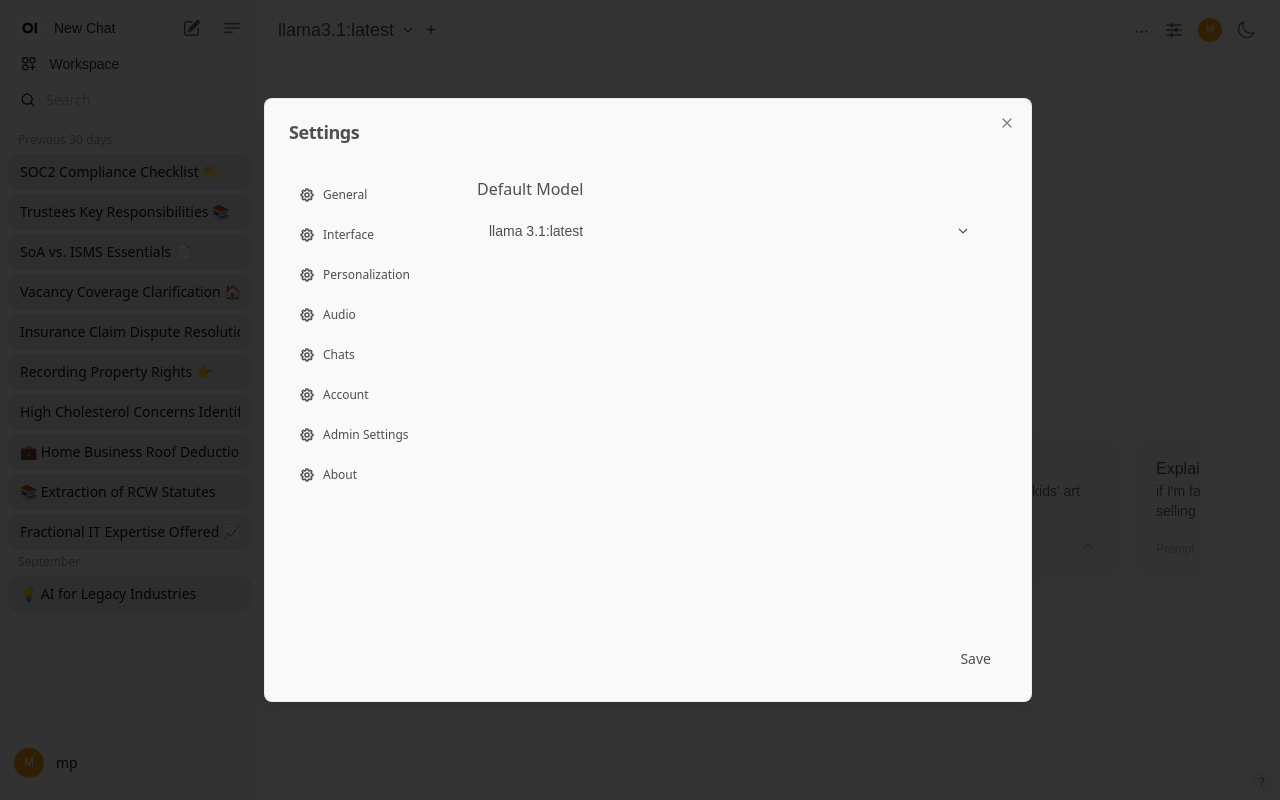
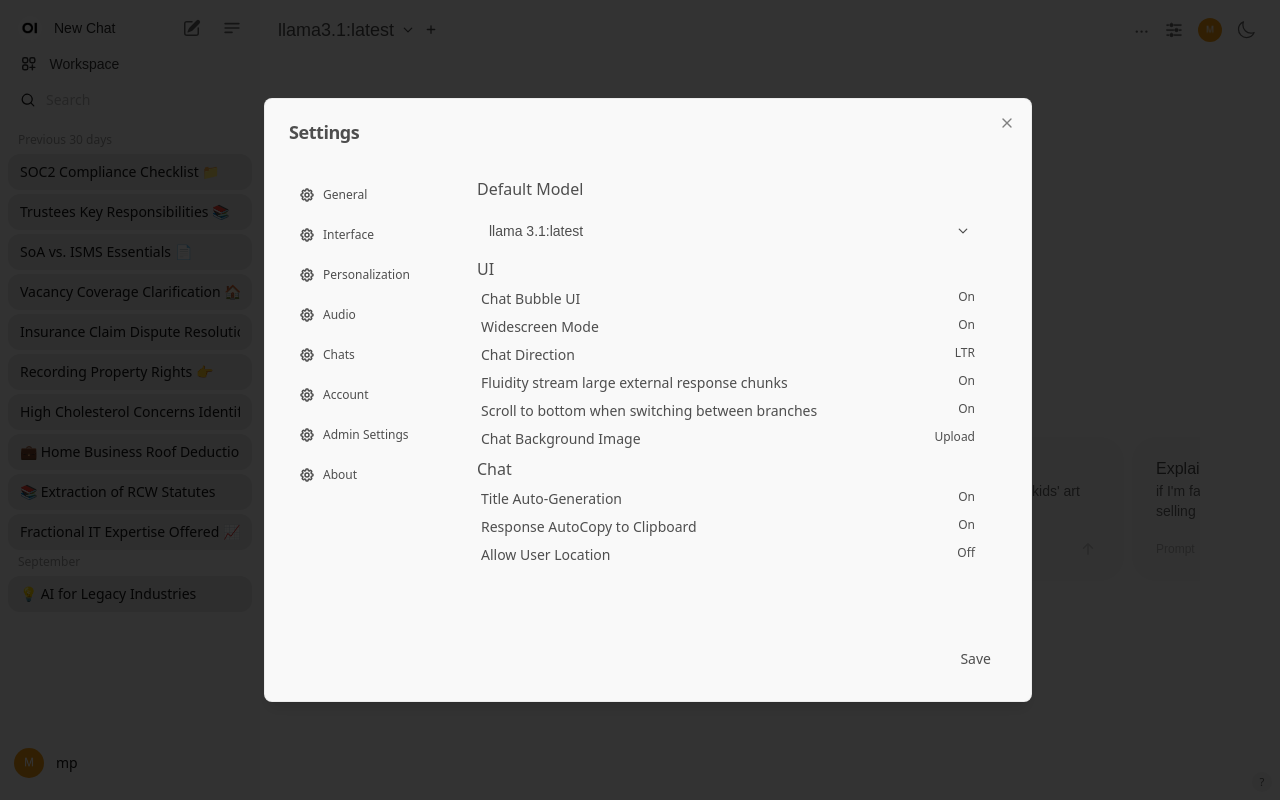
Before and after one commit to nuveminc/open-agent, a React (Vite) app: page / in a window 1280 px wide. Both pictures are taken after a click on the button "Interface". Built offline with nearby package versions, Linux system fonts and the light colour scheme; a web font is replaced by a local one.

Commit message:
feat: add interface settings

```diff
--- a/src/components/organisms/sidebar/profile/interface/interface-settings.tsx
+++ b/src/components/organisms/sidebar/profile/interface/interface-settings.tsx
@@ -1,5 +1,6 @@
 import { ModelSelector } from './model-selector';
 import { SettingsSection } from './settings-section';
+import { SettingsToggleContainer } from './settings-toggle-container';
 
 export const InterfaceSettings: React.FC<object> = () => {
   return (
@@ -8,6 +9,64 @@ export const InterfaceSettings: React.FC<object> = () => {
         {/* @TODO: need to fix content shifting with scrollbar display  */}
         <ModelSelector text="llama 3.1:latest" />
       </SettingsSection>
+      <SettingsSection title="UI">
+        <SettingsToggleContainer
+          label={'Chat Bubble UI'}
+          defaultValue={'On'}
+          options={['On', 'Off']}
+          onChange={() => {}}
+        />
+        <SettingsToggleContainer
+          label={'Widescreen Mode'}
+          defaultValue={'On'}
+          options={['On', 'Off']}
+          onChange={() => {}}
+        />
+        <SettingsToggleContainer
+          label={'Chat Direction'}
+          defaultValue={'LTR'}
+          options={['LTR', 'RTL']}
+          onChange={() => {}}
+        />
+        <SettingsToggleContainer
+          label={'Fluidity stream large external response chunks'}
+          defaultValue={'On'}
+          options={['On', 'Off']}
+          onChange={() => {}}
+        />
+        <SettingsToggleContainer
+          label={'Scroll to bottom when switching between branches'}
+          defaultValue={'On'}
+          options={['On', 'Off']}
+          onChange={() => {}}
+        />
+        <SettingsToggleContainer
+          label={'Chat Background Image'}
+          defaultValue={'Upload'}
+          options={['Upload', 'FIX']}
+          onChange={() => {}}
+        />
+      </SettingsSection>
+      <SettingsSection title="Chat">
+        <SettingsToggleContainer
+          label={'Title Auto-Generation'}
+          defaultValue={'On'}
+          options={['On', 'Off']}
+          onChange={() => {}}
+        />
+        <SettingsToggleContainer
+          label={'Response AutoCopy to Clipboard'}
+          defaultValue={'On'}
+          options={['On', 'Off']}
+          onChange={() => {}}
+        />
+        <SettingsToggleContainer
+          label={'Allow User Location'}
+          defaultValue={'Off'}
+          options={['On', 'Off']}
+          onChange={() => {}}
+        />
+      </SettingsSection>
     </div>
   );
 };
--- /dev/null
+++ b/src/components/organisms/sidebar/profile/interface/settings-toggle-container.tsx
@@ -0,0 +1,22 @@
+import { SettingsToggle } from '@/components/molecules/settings-toggle';
+import React from 'react';
+
+export const SettingsToggleContainer: React.FC<{
+  label: string;
+  defaultValue: string;
+  options: string[];
+  onChange: () => void;
+}> = ({ label, defaultValue, options, onChange }) => {
+  return (
+    <div className="flex justify-between text-md font-normal mr-2 my-2">
+      <div>{label}</div>
+      <div>
+        <SettingsToggle
+          defaultValue={defaultValue}
+          options={options}
+          onChange={onChange}
+        ></SettingsToggle>
+      </div>
+    </div>
+  );
+};
```
